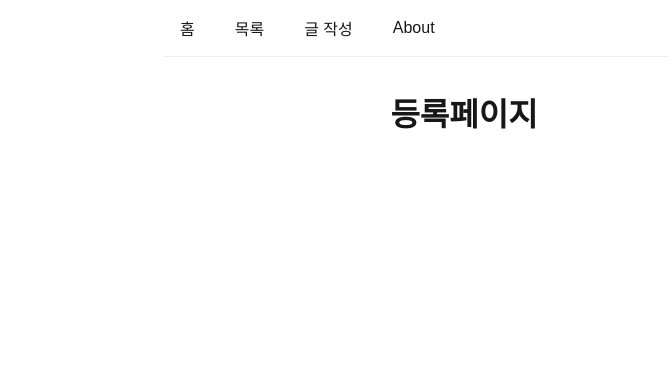
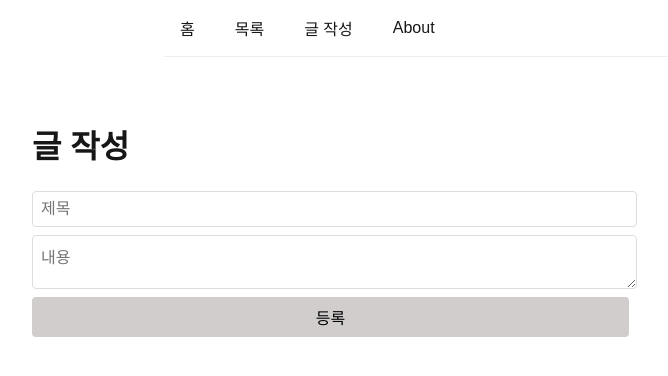
Before and after one commit to winshine0326/next-in-class, a Next.js app in the folder first-class/: page /write in a window 1280 px wide. Shown: the top 376 px of the page, without its empty margins (176-844 px from the left). Built offline with nearby package versions, Linux system fonts and the light colour scheme.

Commit message:
feat :: 게시글 추가

```diff
--- a/first-class/src/app/api/posts/route.js
+++ b/first-class/src/app/api/posts/route.js
@@ -11,4 +11,6 @@ export async function GET() {
 export async function POST(request) {
   const { title, content } = await request.json();
   //작성
+  addPost(title, content);
+  return NextResponse.json({ title: title, content: content });
 }
--- a/first-class/src/app/write/page.js
+++ b/first-class/src/app/write/page.js
@@ -1,7 +1,40 @@
 "use client";
 
-const WritePage = () => {
-  return <h1>등록페이지</h1>;
-};
+import { useState } from "react";
+import { useRouter } from "next/navigation";
 
-export default WritePage;
+export default function WritePage() {
+  const [title, setTitle] = useState("");
+  const [content, setContent] = useState("");
+  const router = useRouter();
+
+  const handleSubmit = async (e) => {
+    e.preventDefault();
+    fetch("/api/posts", {
+      method: "POST",
+      headers: { "Content-Type": "application/json" },
+      body: JSON.stringify({ title, content }),
+    });
+  };
+
+  return (
+    <main>
+      <h1>글 작성</h1>
+      <form onSubmit={handleSubmit}>
+        <input
+          value={title}
+          onChange={(e) => setTitle(e.target.value)}
+          placeholder="제목"
+          required
+        />
+        <textarea
+          value={content}
+          onChange={(e) => setContent(e.target.value)}
+          placeholder="내용"
+          required
+        />
+        <button type="submit">등록</button>
+      </form>
+    </main>
+  );
+}
```
